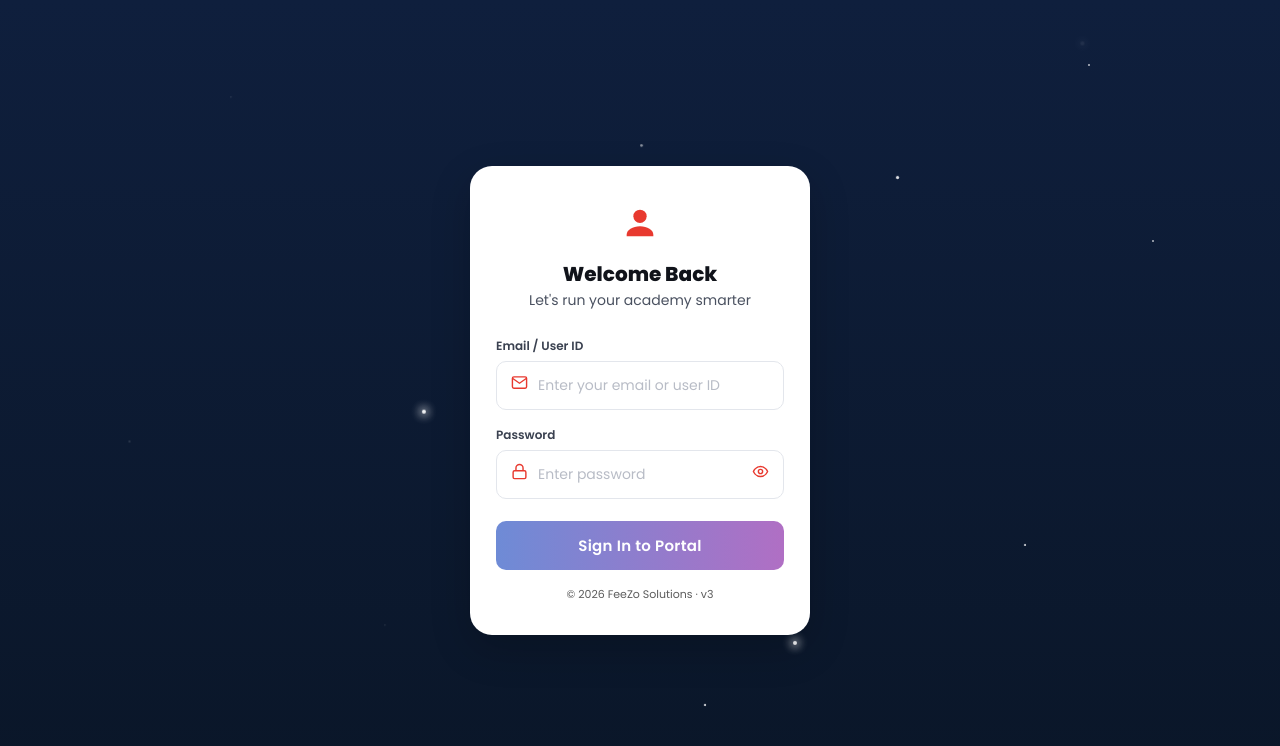
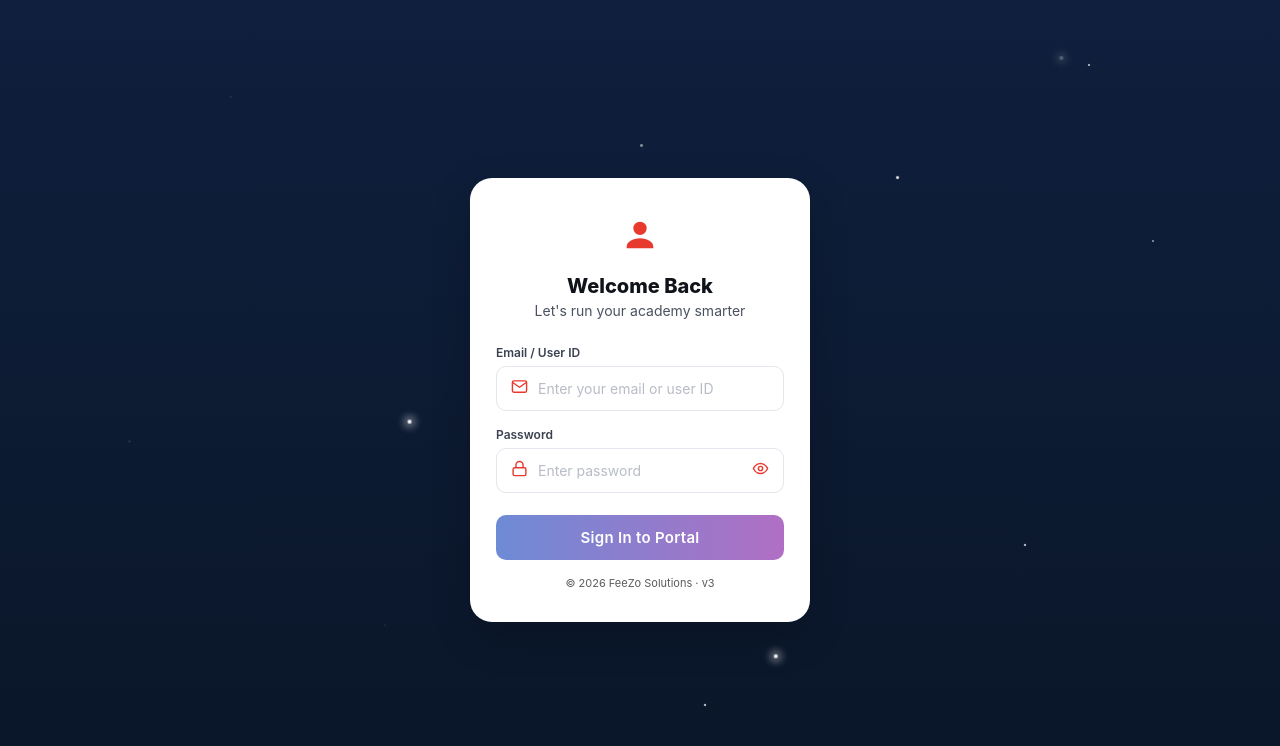
Before and after one commit to feezoapp/feezoapp-dev, a React (Vite) app: page /home in a window 1280 px wide. Shown: the top 746 px of the page. Built offline with nearby package versions, Linux system fonts and the light colour scheme.

Commit message:
Add files via upload

```diff
--- a/src/styles/global.css
+++ b/src/styles/global.css
@@ -7,7 +7,7 @@
   --red:#e06b6b;--green:#4caf8e;--orange:#e0a05a;
   --card:#ffffff;--card2:#f4f7fb;--border:#d8e0ec;
   --shadow:0 4px 20px rgba(30,50,90,.10);--radius:12px;
-  --font:'Poppins','Segoe UI',system-ui,sans-serif;
+  --font:'Inter','Segoe UI',system-ui,-apple-system,Roboto,sans-serif;
 }
 body.dark-theme{
   --royal:#0a1628;--royal2:#0d2040;--royal3:#122654;
@@ -157,10 +157,10 @@ body.dark-theme .app-copyright{background:#0a1830;color:#7f93b5;}
 .stat-card.grad .stat-label{color:rgba(255,255,255,.9);}
 .stat-card.grad .stat-val{color:#fff !important;}
 .stat-card.grad .stat-icon{background:rgba(255,255,255,.22) !important;}
-.stat-blue{background:linear-gradient(135deg,#6b8fd6,#5470b8);}
-.stat-green{background:linear-gradient(135deg,#5bbf9a,#479b7c);}
-.stat-red{background:linear-gradient(135deg,#e08a8a,#c96f6f);}
-.stat-orange{background:linear-gradient(135deg,#e0b06f,#cf954f);}
+.stat-blue{background:linear-gradient(135deg,#4d6fa8,#3a5480);}
+.stat-green{background:linear-gradient(135deg,#3f8f76,#2e6d59);}
+.stat-red{background:linear-gradient(135deg,#b6605f,#984c4b);}
+.stat-orange{background:linear-gradient(135deg,#bb8a4d,#96703a);}
 .stat-card-info{flex:1;min-width:0;}
 .stat-icon{width:28px;height:28px;border-radius:6px;display:flex;align-items:center;justify-content:center;font-size:16px;margin-bottom:4px;}
 .stat-label{font-size:11px;color:var(--gray);margin-bottom:2px;}
@@ -372,7 +372,7 @@ tr:hover td{background:var(--card2);}
 
 /* Force ₹ symbol to render correctly across all devices */
 .rupee::before { content: '\20B9'; font-family: 'Noto Sans', 'Roboto', 'Arial Unicode MS', sans-serif; }
-body { font-family: 'Poppins', 'Segoe UI', 'Noto Sans', Roboto, 'Arial Unicode MS', Arial, sans-serif; }
+body { font-family: 'Inter', 'Segoe UI', 'Noto Sans', Roboto, Arial, sans-serif; }
 
 /* Login error */
 .login-error{display:none;background:#fde8e8;border:1px solid #f5b5b5;color:#b91c1c;border-radius:8px;padding:10px 14px;font-size:13px;font-weight:600;margin-bottom:12px;text-align:left;}
```
